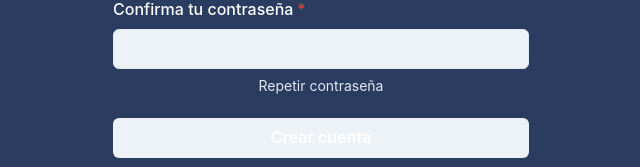
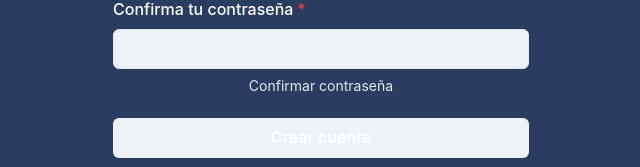
Before and after one commit to LuisferGuevara/ua-pruebas, a React (Create React App) app: page / in a window 1280 px wide. Shown: the part 1400-1567 px from the top of the page, without its empty margins (319-959 px from the left). Built offline with nearby package versions, Linux system fonts and the light colour scheme.

Commit message:
fix: registerform validations

```diff
--- a/src/ui/pages/Register/RegisterForm.jsx
+++ b/src/ui/pages/Register/RegisterForm.jsx
@@ -167,10 +167,10 @@ const Register = () => {
                   focusBorderColor="primary.300"
                 />
                 <FormHelperText color="gray.200">
-                  Repetir contraseña
+                  Confirmar contraseña
                 </FormHelperText>
                 <FormErrorMessage>
-                  {errors.password && errors.confirm_password?.message}
+                  {errors.confirm_password && errors.confirm_password?.message}
                 </FormErrorMessage>
               </FormControl>
             </Stack>
```
